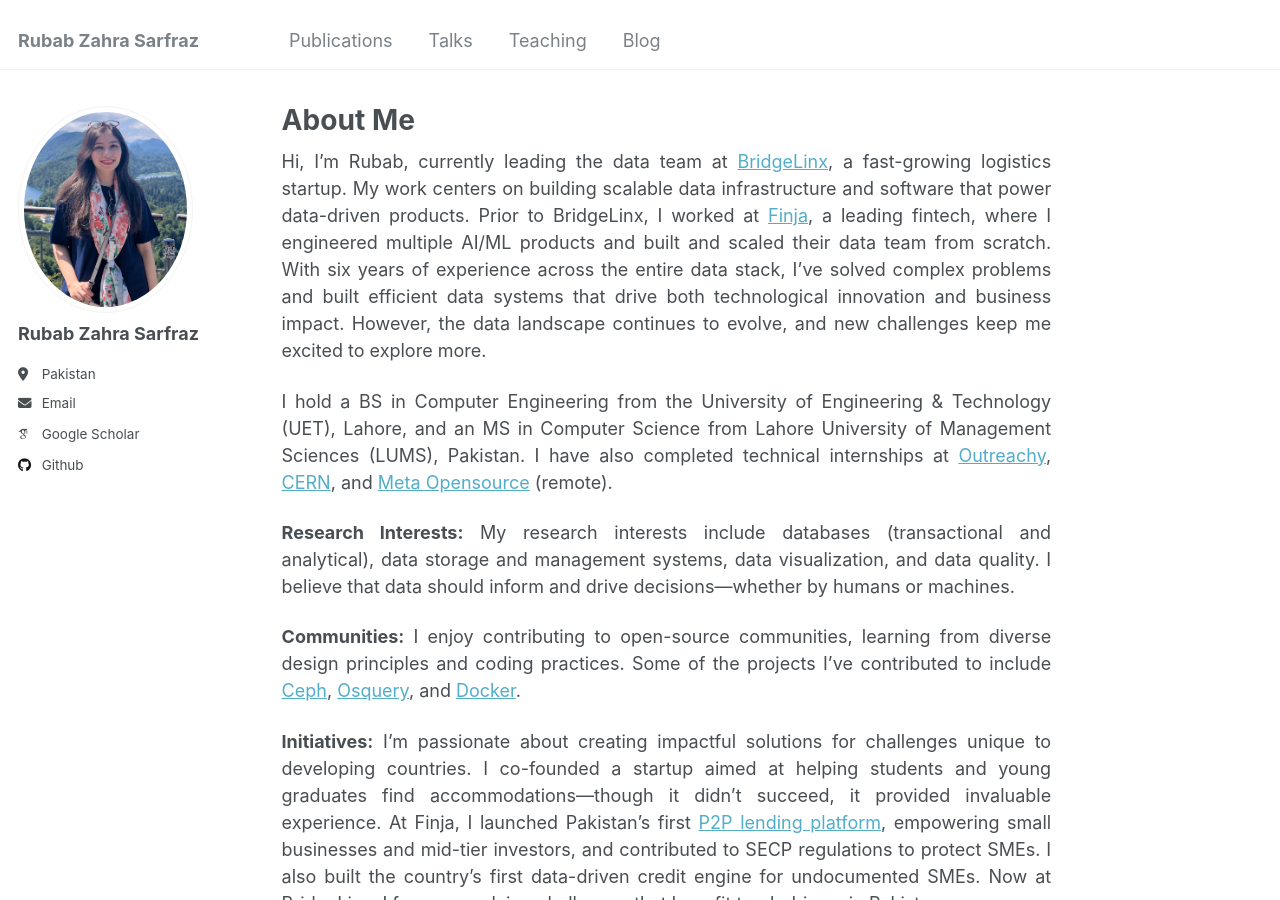
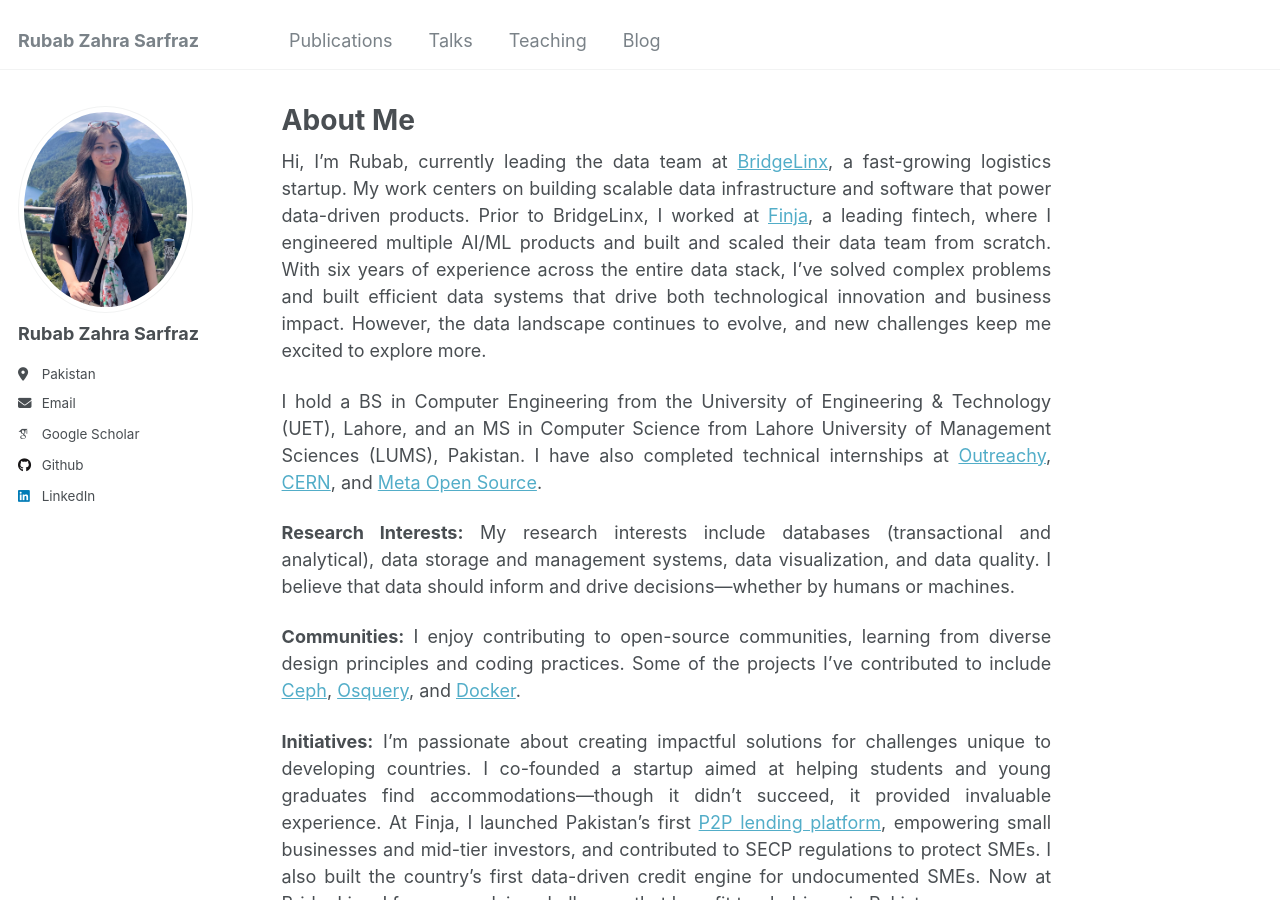
Before and after one commit to rubabzs/rubabzs.github.io, a Jekyll site: the page built from _pages/about.md, in a window 1280 px wide and 900 px high. Built offline with Jekyll 4.4.1, drawn with Linux system fonts in a browser that asks for light colours; some web fonts are replaced.

Commit message:
removed remote from intro

```diff
--- a/_config.yml
+++ b/_config.yml
@@ -57,7 +57,7 @@ author:
   keybase          : # Username
   instagram        : # Username
   lastfm           : # Username
-  linkedin         : # Username
+  linkedin         : "rubabzsarfraz"
   mastodon         : # URL
   medium           : # URL
   pinterest        : # Username
--- a/_pages/about.md
+++ b/_pages/about.md
@@ -11,7 +11,7 @@ redirect_from:
 
 Hi, I’m Rubab, currently leading the data team at [BridgeLinx](https://www.crunchbase.com/organization/bridgelinx), a fast-growing logistics startup. My work centers on building scalable data infrastructure and software that power data-driven products. Prior to BridgeLinx, I worked at [Finja](https://www.crunchbase.com/organization/finja), a leading fintech, where I engineered multiple AI/ML products and built and scaled their data team from scratch. With six years of experience across the entire data stack, I’ve solved complex problems and built efficient data systems that drive both technological innovation and business impact. However, the data landscape continues to evolve, and new challenges keep me excited to explore more.
 
-I hold a BS in Computer Engineering from the University of Engineering & Technology (UET), Lahore, and an MS in Computer Science from Lahore University of Management Sciences (LUMS), Pakistan. I have also completed technical internships at [Outreachy](https://www.outreachy.org/), [CERN](https://home.cern/), and [Meta Opensource](https://opensource.fb.com/) (remote).
+I hold a BS in Computer Engineering from the University of Engineering & Technology (UET), Lahore, and an MS in Computer Science from Lahore University of Management Sciences (LUMS), Pakistan. I have also completed technical internships at [Outreachy](https://www.outreachy.org/), [CERN](https://home.cern/), and [Meta Open Source](https://opensource.fb.com/).
 
 <b>Research Interests:</b> My research interests include databases (transactional and analytical), data storage and management systems, data visualization, and data quality. I believe that data should inform and drive decisions—whether by humans or machines.
 
```
